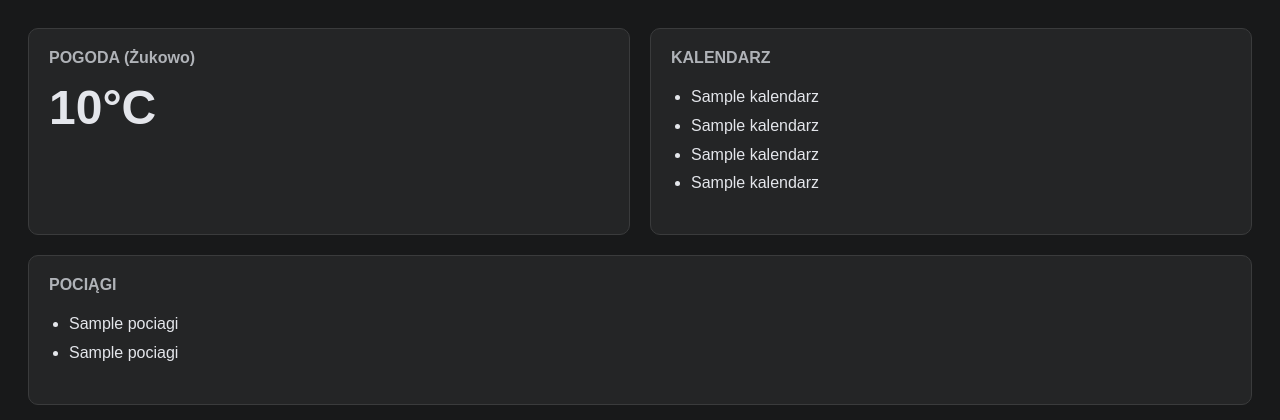
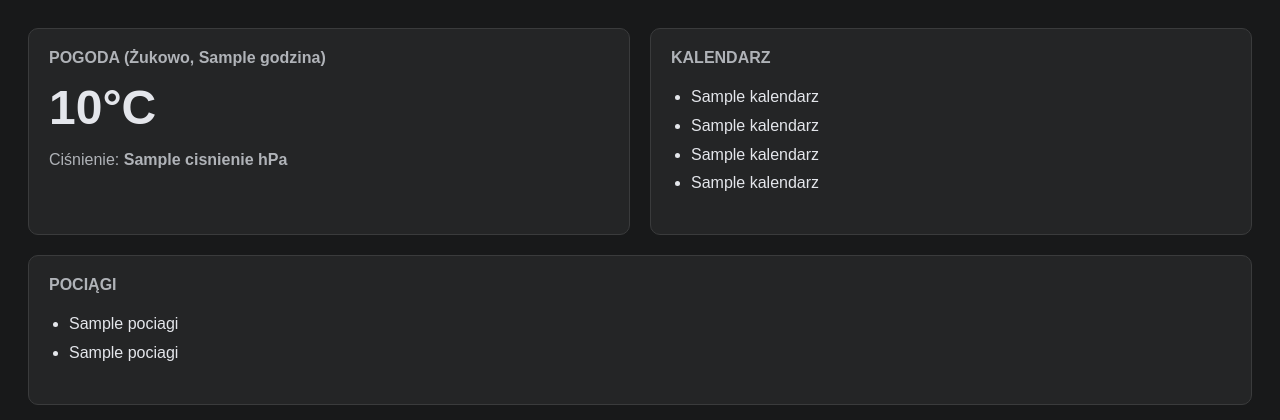
Before and after one commit to kalox444/-Projekt_zespo-owy_grupa_5-, a Flask app: template smart-dashboard/templates/index.html in a window 1280 px wide. Shown: the top 420 px of the page. Run offline with Flask 3, Linux system fonts and the light colour scheme; the template is opened without the code that fills it: most values are stand-ins (such as "Sample title", 1, 10 or a date in 2020).

Commit message:
prosta wersja temperatura + kalnedarz

```diff
--- a/smart-dashboard/app.py
+++ b/smart-dashboard/app.py
@@ -17,16 +17,86 @@ LINK_KALENDARZ = "https://p168-caldav.icloud.com/published/2/MTE3NzcwMzEzMzAxMTc
 def index():
 
 
-    dane_pogody = requests.get("https://api.open-meteo.com/v1/forecast?latitude=54.341&longitude=18.362&current=temperature_2m").json() #pobieramy pogode i zmieniamy odrazu na json
 
-    temperatura = dane_pogody["current"]["temperature_2m"]
+
+    # ----------    POGODA  POCZATEK   ----------
+
+
+
+
+
+
+
+
+
+
+
+
+
+
+
+
+
+
+    try:
+        url_dane_pogody_meteo = "https://api.open-meteo.com/v1/forecast?latitude=54.341&longitude=18.362&current=temperature_2m,relative_humidity_2m,surface_pressure,wind_speed_10m&timezone=Europe%2FWarsaw"
+        dane_pogody_meteo = requests.get(url_dane_pogody_meteo).json()
+
+        temperatura = round(dane_pogody_meteo["current"]["temperature_2m"])
+        cisnienie = round(dane_pogody_meteo["current"]["surface_pressure"])
+        godzina = dane_pogody_meteo["current"]["time"].split("T")[1]
+
+    except:
+        temperatura = "brak sieci"
+        cisnienie = "brak sieci"
+        godzina = "brak sieci"
+
+
+
+
+    # dane_pogody_imgw = requests.get("https://danepubliczne.imgw.pl/api/data/synop/station/gdansk").json()
+
+
+    # temperatura = round(float(dane_pogody_imgw["temperatura"]))
+    # cisnienie = dane_pogody_imgw["cisnienie"]
+    # wilgotnosc = round(float(dane_pogody_imgw["wilgotnosc_wzgledna"]))
+    # wiatr = dane_pogody_imgw["predkosc_wiatru"]
+    # godzina = dane_pogody_imgw["godzina_pomiaru"]
+
+
+
+
+
+
+
+
+
+
+
+
+
+
+
+
+
+
+
+
+
+
+
+
+
+
+
+
+
+    # ----------    POGODA    KONIEC     ----------
 
 
 
     tekst_kalendarza = requests.get(LINK_KALENDARZ).text # bierzmy kalendarze jako tekst
-
     wydarzenia_z_kalendarza = []
-
     dzis_jest_data = datetime.now().strftime("%Y%m%d")
 
     ostatnia_zapisana_data = ""
@@ -63,8 +133,7 @@ def index():
 
 
 
-    return render_template('index.html', temp=temperatura, kalendarz=wydarzenia_z_kalendarza, pociagi=pociagi) # wysylamy do html -  otwieramy index, i dajemy mu dane, z wydarzen pierw 5 zeby nie zapsach
-
+    return render_template('index.html', temp=temperatura, cisnienie=cisnienie, godzina=godzina, kalendarz=wydarzenia_z_kalendarza, pociagi=pociagi)
 
 if __name__ == '__main__': #Uruchamiamy serwer lokalny na porcie 500
     app.run(debug=True, port=5000)
--- a/smart-dashboard/templates/index.html
+++ b/smart-dashboard/templates/index.html
@@ -28,8 +28,9 @@
 <body>
 
     <div class="box">
-        <h2>POGODA (Żukowo)</h2>
+        <h2>POGODA (Żukowo, {{ godzina }})</h2>
         <div class="temp">{{ temp }}°C</div>
+        <p style="color: #b0b3b8; margin-bottom: 0;">Ciśnienie: <b>{{ cisnienie }} hPa</b></p>
     </div>
 
     <div class="box">
```
